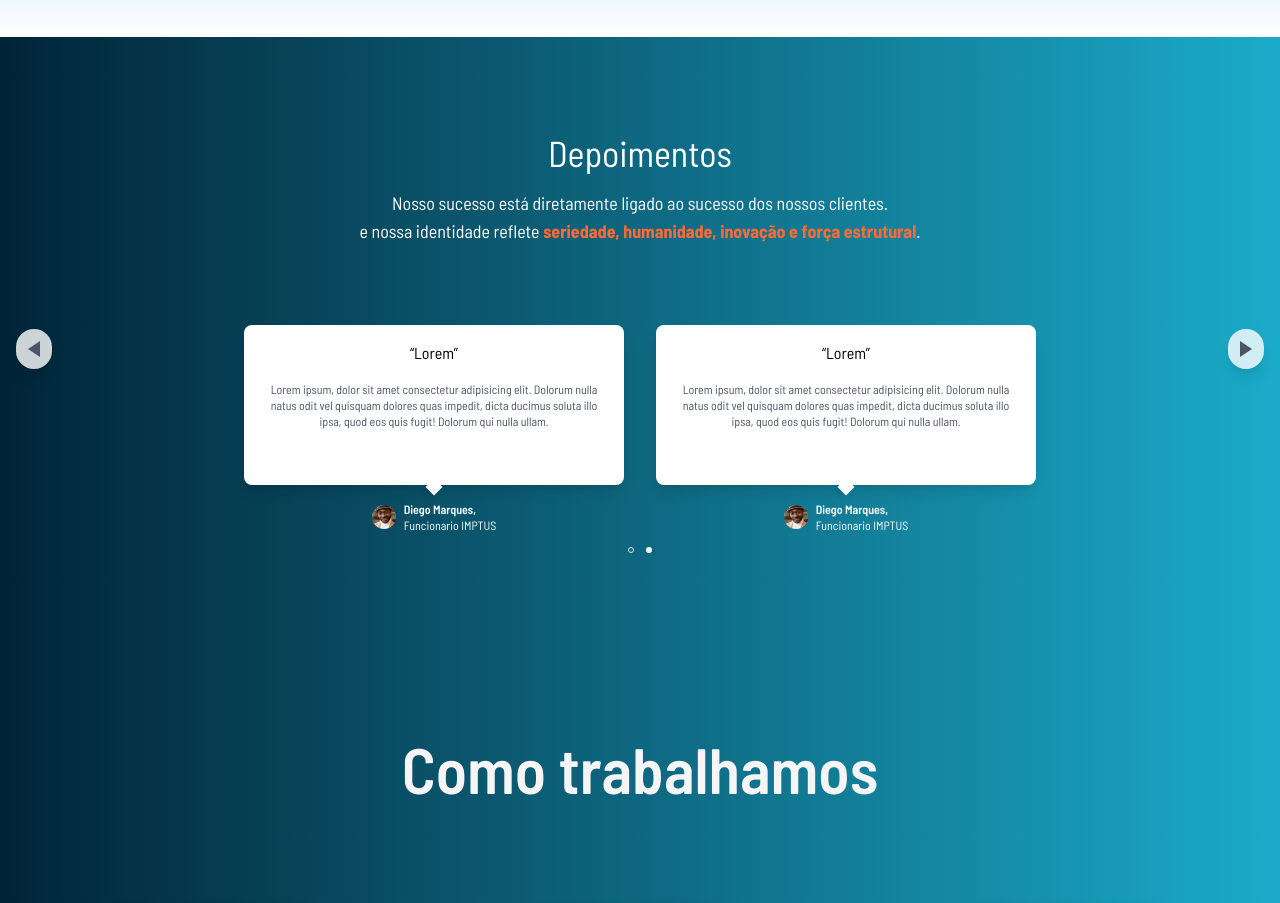
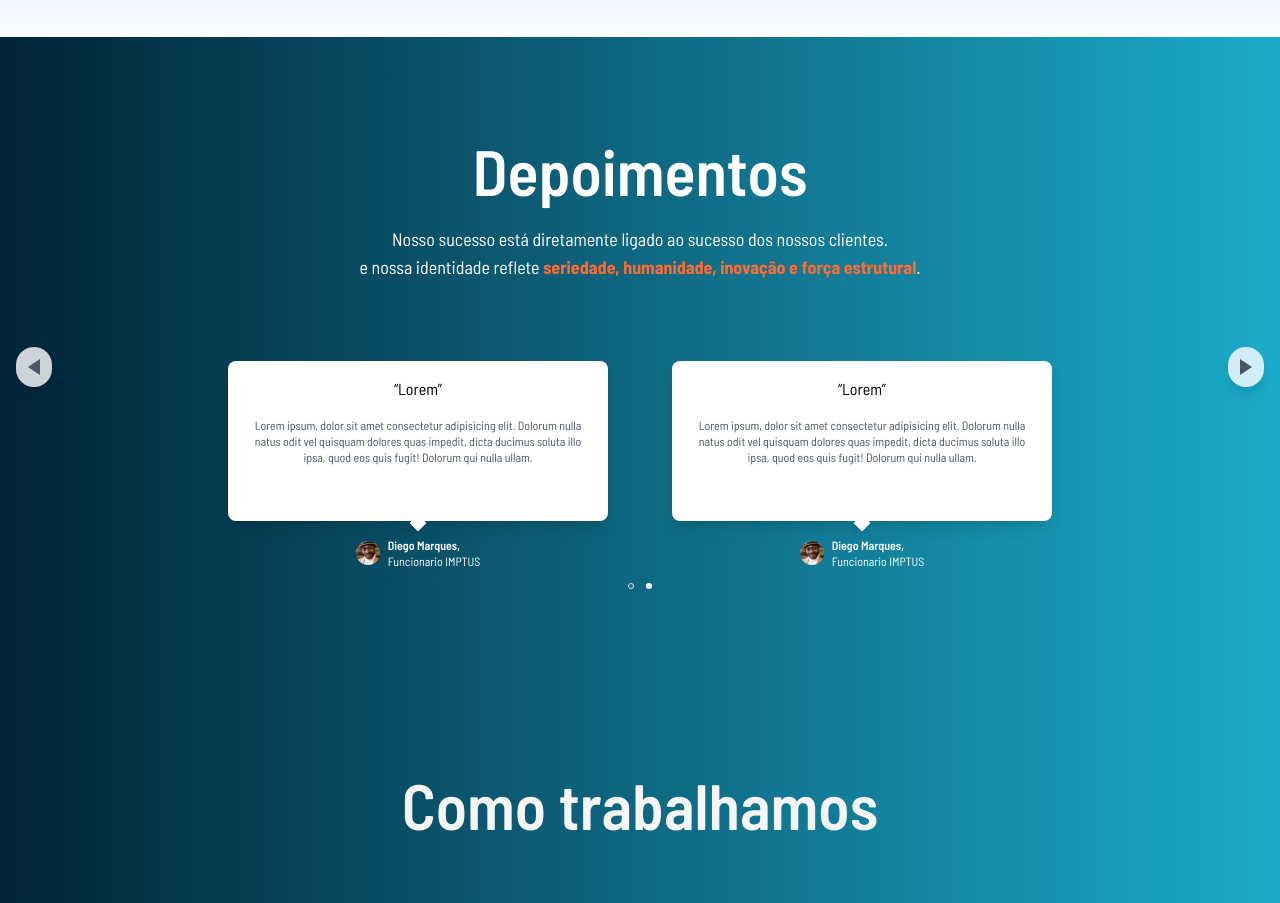
Before and after one commit to igorfrag/imptus, a Next.js app: page / in a window 1280 px wide. Shown: the part 1960-2863 px from the top of the page. Built offline with nearby package versions, Linux system fonts and the light colour scheme.

Commit message:
style: apply Barlow Semi Condensed typography to Depoimentos section and increase spacing between testimonial cards

```diff
--- a/src/components/Depoimentos/Depoimentos.tsx
+++ b/src/components/Depoimentos/Depoimentos.tsx
@@ -153,7 +153,9 @@ const Depoimentos = () => {
       aria-live="polite"
     >
       <header className="px-4 pb-12 text-center">
-        <h2 className="mb-4 text-4xl --font-barlow-semi-condensed">Depoimentos</h2>
+        <h2 className="mb-4 text-[64px] leading-[76px] text-center font-semibold --font-barlow-semi-condensed">
+          Depoimentos
+        </h2>
         <p className="mx-auto max-w-2xl text-lg">
           Nosso sucesso está diretamente ligado ao sucesso dos nossos clientes.
         </p>
@@ -196,7 +198,8 @@ const Depoimentos = () => {
           >
             {Array.from({ length: totalSlides }).map((_, slideIndex) => (
               <div key={slideIndex} className="w-full flex-shrink-0">
-                <div className="flex flex-col items-center justify-center gap-8 py-8 md:flex-row">
+                <div className="flex flex-col items-center justify-center gap-16 py-8 md:flex-row">
+
                   {DEPOIMENTOS_DATA.slice(
                     slideIndex * itemsPerSlide,
                     slideIndex * itemsPerSlide + itemsPerSlide,
```
